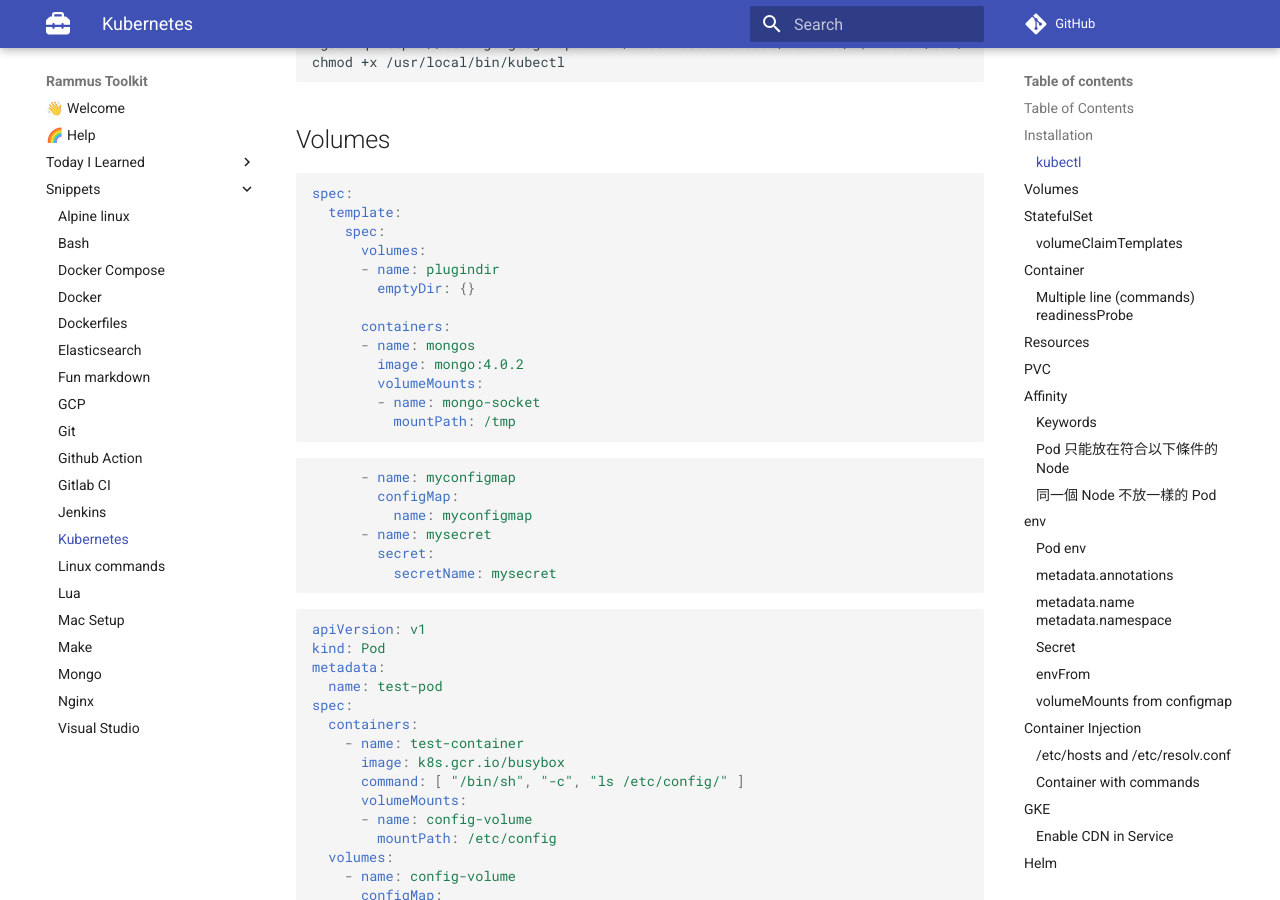
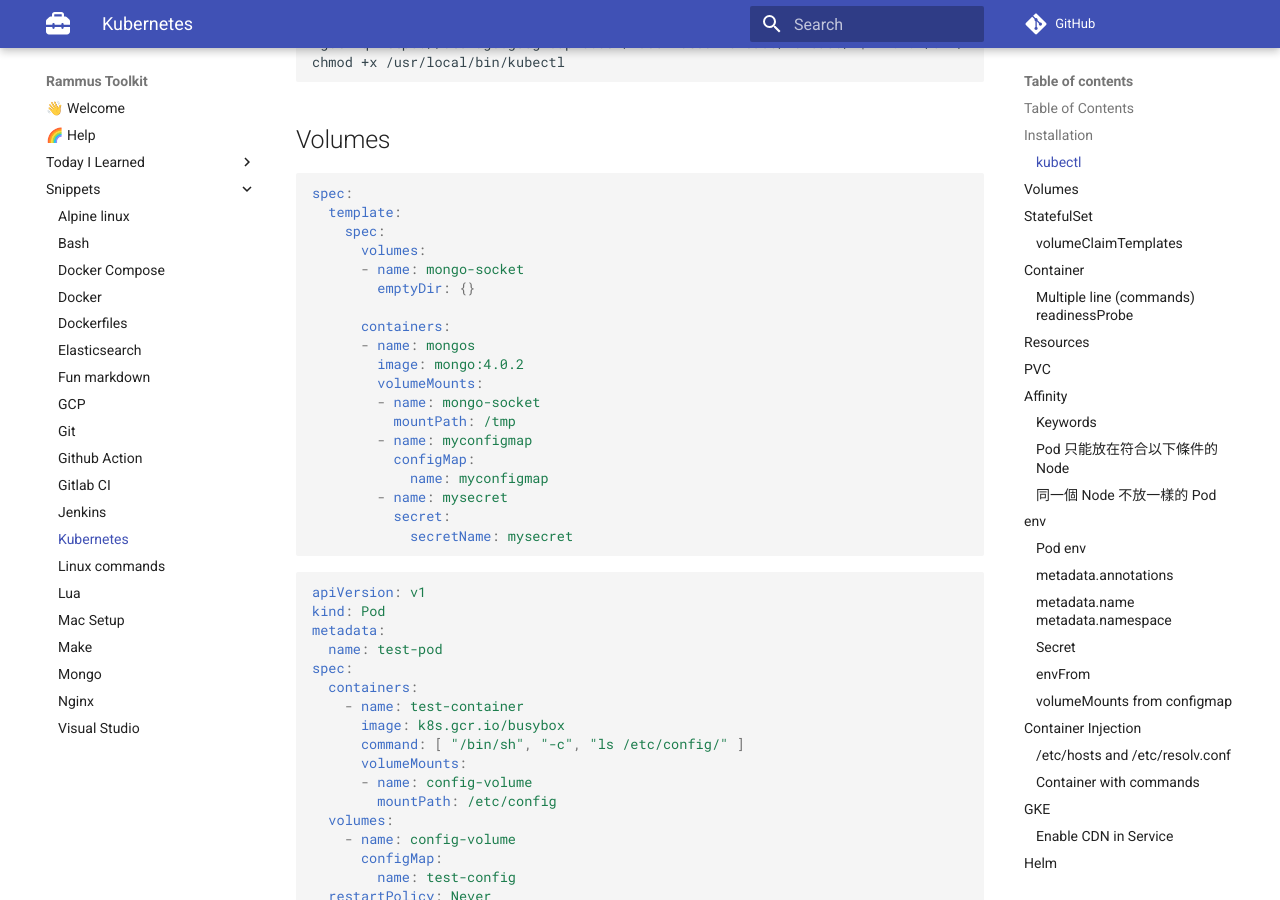
Before and after one commit to RammusXu/toolkit, an MkDocs documentation site: the page built from docs/snippets/kubernetes.md, in a window 1280 px wide and 900 px high, scrolled down 896 px. Built offline with MkDocs 1.6.1 and Material for MkDocs 9.7.7, drawn with Linux system fonts in a browser that asks for light colours; comment, search, counter and statistics services are not loaded.

Commit message:
k8s - Clean volume

````diff
--- a/docs/snippets/kubernetes.md
+++ b/docs/snippets/kubernetes.md
@@ -37,7 +37,7 @@
   template:
     spec:
       volumes:
-      - name: plugindir
+      - name: mongo-socket
         emptyDir: {}
 
       containers:
@@ -46,15 +46,12 @@
         volumeMounts:
         - name: mongo-socket
           mountPath: /tmp
-```
-
-```yaml
-      - name: myconfigmap
-        configMap:
-          name: myconfigmap
-      - name: mysecret
-        secret:
-          secretName: mysecret
+        - name: myconfigmap
+          configMap:
+            name: myconfigmap
+        - name: mysecret
+          secret:
+            secretName: mysecret
 ```
 
 ```yaml
````
Also changed, not shown: 1 other file.
